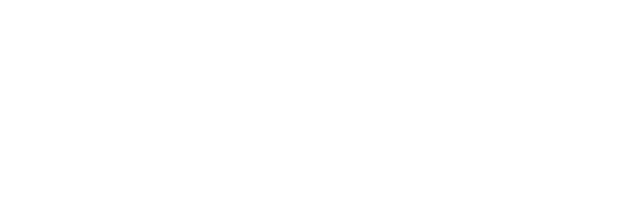
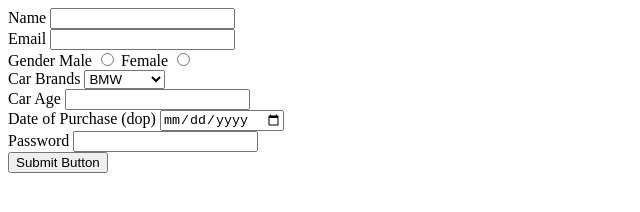
Before and after one commit to acciojob/car-insurance-form-marshmellow89, a website: page main.html in a window 1280 px wide. Shown: the whole page, without its empty margins (0-640 px from the left). Drawn offline with Linux system fonts and the light colour scheme.

Commit message:
created a submission

```diff
--- a/main.html
+++ b/main.html
@@ -7,6 +7,44 @@
 </head>
 
 <body>
+	<form action="/submit-form" method="post">
+		<div class="name field">
+			<label for="name">Name</label>
+			<input type="text" id="name" required>
+		</div>
+		<div class="email field">
+			<label for="email">Email</label>
+			<input type="email" id="email" required>
+		</div>
+		<div class="gender ask">
+			<label>Gender</label>
+			<label for="male">Male</label>
+			<input type="radio" id="male" name="gender" required>
+			<label for="female">Female</label>
+			<input type="radio" id="female" name="gender" required>
+		</div>
+		<div class="car brands">
+			<label for="cars">Car Brands</label>
+			<select id="cars">
+				<option>BMW</option>
+				<option>Audi</option>
+				<option>Mercedez</option>
+			</select>
+		</div>
+		<div class="car age">
+			<label for="carage">Car Age</label>
+			<input type="number" id="carage" required>
+		</div>
+		<div class="DOP">
+			<label for="dop">Date of Purchase (dop)</label>
+			<input type="date" id="dop" required>
+		</div>
+		<div class="pass">
+			<label for="password">Password</label>
+			<input type="password" id="password" required>
+		</div>
+		<button type="submit">Submit Button</button>
+	</form>
 	<!-- the entire body must be written by student -->
     <script type="text/javascript" src="./script.js">
 </script>
```
